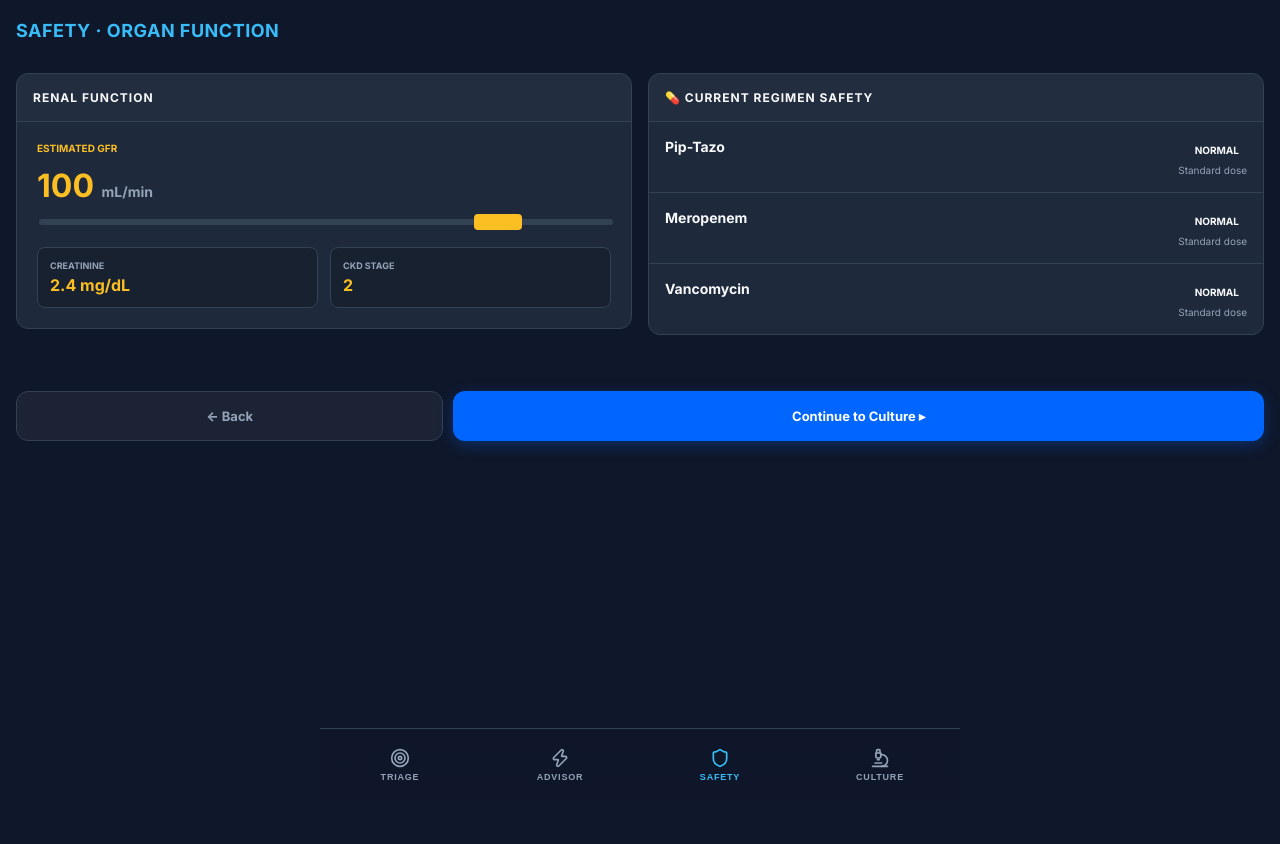
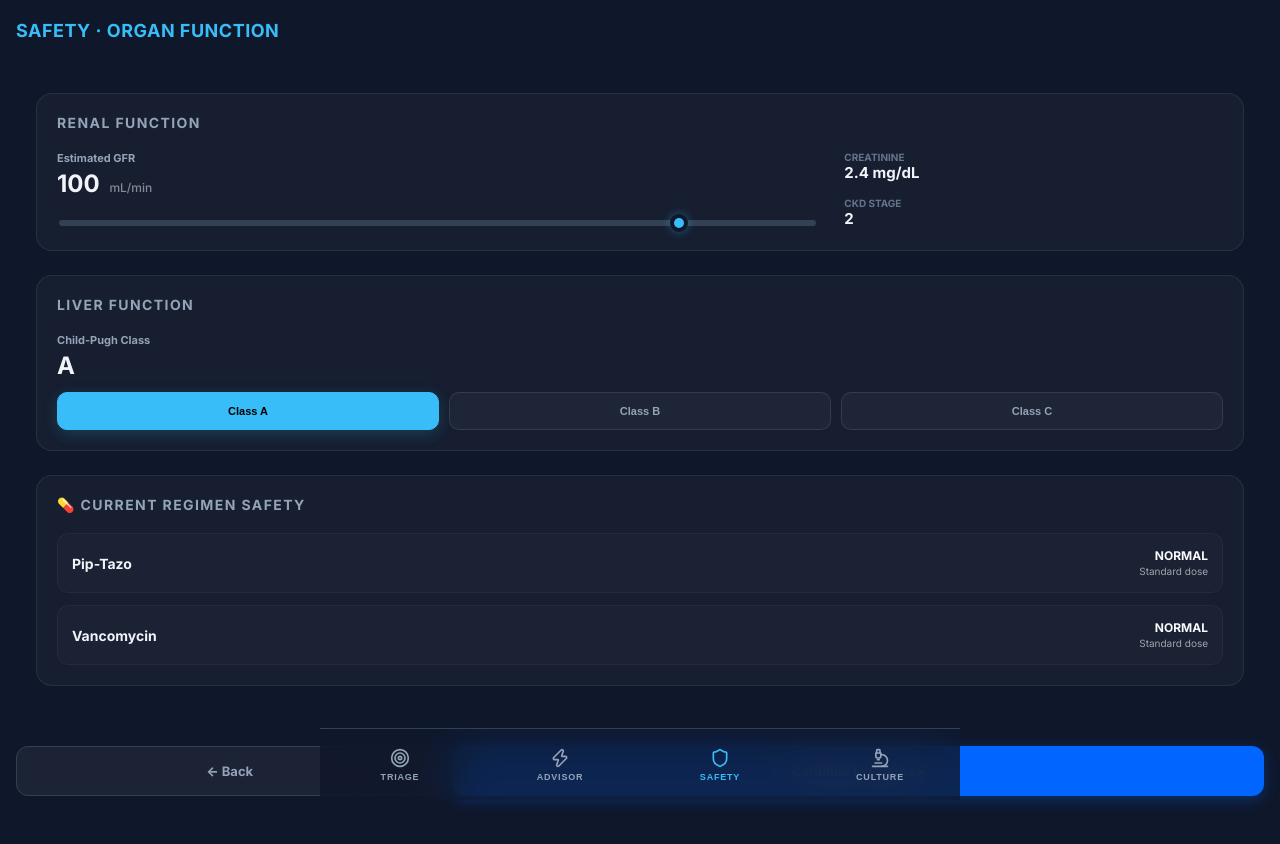
Before and after one commit to beandoc/antibiotic, a React (Vite) app: page / in a window 1280 px wide. Both pictures are taken after a click on the button "SAFETY". Shown: the top 844 px of the page. Before the commit the page ends 800 px from the top, so only its background shows below. Built offline with nearby package versions, Linux system fonts and the light colour scheme.

Commit message:
Comprehensive Audit Remediation: Fixed BUG-1 to BUG-5, consolidated navigation architecture, expanded clinical guidelines (ARCH-3), and finalized dual-organ safety (ARCH-4).

```diff
--- a/src/App.jsx
+++ b/src/App.jsx
@@ -2,13 +2,11 @@ import React, { useState, useMemo, useEffect } from 'react';
 import { Target, Zap, Microscope, Shield } from 'lucide-react';
 
 import { ANTIBIOTICS, ORGANISMS, SOURCES, RECOMMENDATIONS as RECS } from './data';
-import { getRegimenCoverage, getCoverage } from './utils/coverageEngine';
+import { getCoverage } from './utils/coverageEngine';
 
 import { SituationScreen } from './components/SituationScreen';
-import { RegimenScreen } from './components/RegimenScreen';
 import { CultureScreen } from './components/CultureScreen';
 import { SafetyScreen } from './screens/SafetyScreen';
-import { GapAnalysisSheet } from './components/GapAnalysisSheet';
 import { DrugPickerModal } from './components/DrugPickerModal';
 import { ScenarioAdvisor } from './components/ScenarioAdvisor';
 import { SummaryScreen } from './components/SummaryScreen';
@@ -24,10 +22,7 @@ function App() {
   const [selectedSourceId, setSelectedSourceId] = useState(null);
   const [riskModifiers, setRiskModifiers] = useState(new Set());
   const [manualAbx, setManualAbx] = useState(new Set());
-  const [activeRegimenIdx, setActiveRegimenIdx] = useState(0);
-  const [activeGapOrg, setActiveGapOrg] = useState(null);
   const [showDrugPicker, setShowDrugPicker] = useState(false);
-  // Temporary selection state for the drug picker (committed on confirm)
   const [pickerSelection, setPickerSelection] = useState(new Set());
   const [cultureSource, setCultureSource] = useState('blood');
   const [eGFR, setEGFR] = useState(100);
@@ -90,28 +85,14 @@ function App() {
 
   const availableRegimens = useMemo(() => {
     const id = selectedSourceId || 'all';
-    const isHighRisk = riskModifiers.has('ICU / Ventilated') || riskModifiers.has('Prev. ABX <90d');
     const recs = (RECS[id] || RECS['all']) || [];
-    return [...recs].sort((a, b) => isHighRisk ? b.tier - a.tier : a.tier - b.tier);
-  }, [selectedSourceId, riskModifiers]);
-
-  const currentSource = useMemo(() => {
-    return SOURCES.find(s => s.id === selectedSourceId) || { id: 'all', l: 'Undifferentiated', ico: '🌐' };
+    return recs;
   }, [selectedSourceId]);
 
   const manualRegimen = useMemo(() => {
     if (manualAbx.size === 0) return null;
     return { name: 'MANUAL BUILD', abx: Array.from(manualAbx), tier: 0, notes: 'User-specified antibiotic combination.' };
   }, [manualAbx]);
-
-  const relevantOrgs = useMemo(() => {
-    const id = selectedSourceId;
-    if (!id) {
-      // Undifferentiated scenario defaults to a broad Bacteremia/Sepsis baseline
-      return ORGANISMS.filter(o => (o.sources || []).includes('bact'));
-    }
-    return ORGANISMS.filter(o => (o.sources || []).includes(id));
-  }, [selectedSourceId]);
 
   const toggleManualAbx = (id) => {
     const next = new Set(manualAbx);
@@ -120,7 +101,6 @@ function App() {
   };
 
   const openDrugPicker = () => {
-    // Pre-populate picker with current manual selection
     setPickerSelection(new Set(manualAbx));
     setShowDrugPicker(true);
   };
@@ -136,7 +116,6 @@ function App() {
   const confirmDrugPicker = () => {
     setManualAbx(new Set(pickerSelection));
     setShowDrugPicker(false);
-    // Switch to advisor tab so the custom build results are immediate
     setActiveTab('advisor');
   };
 
@@ -162,53 +141,6 @@ function App() {
             }}
           />
         )}
-        {activeTab === 'regimen' && (
-          <RegimenScreen
-            source={currentSource}
-            recommendations={availableRegimens}
-            riskModifiers={riskModifiers}
-            activeSlide={activeRegimenIdx}
-            setSlide={setActiveRegimenIdx}
-            getCov={(abxIds) => getRegimenCoverage(abxIds, relevantOrgs)}
-            onOpenGap={(org) => setActiveGapOrg(org)}
-            onSelect={() => setActiveTab('safety')}
-            onManual={openDrugPicker}
-          />
-        )}
-        {activeTab === 'culture' && (
-          <CultureScreen
-            search={search} setSearch={setSearch}
-            activeSource={cultureSource} setSource={setCultureSource}
-            labRecords={labRecords} onAddRecord={(s, o) => setLabRecords(prev => ({...prev, [s]: o}))}
-            onRemoveRecord={(s) => {const n = {...labRecords}; delete n[s]; setLabRecords(n);}}
-            currentRegimen={manualAbx.size > 0 ? manualRegimen : availableRegimens[activeRegimenIdx]}
-            getCoverage={getCoverage}
-            onSkip={() => setActiveTab('safety')}
-            onFinish={() => setActiveTab('summary')}
-          />
-        )}
-        {activeTab === 'safety' && (
-          <SafetyScreen
-            eGFR={eGFR} setEGFR={setEGFR}
-            childPugh={childPugh} setChildPugh={setChildPugh}
-            currentRegimen={manualAbx.size > 0 ? manualRegimen : availableRegimens[activeRegimenIdx]}
-            onNext={(opts) => {
-              if (opts?.back) setActiveTab('advisor');
-              else setActiveTab('culture');
-            }}
-          />
-        )}
-        {activeTab === 'summary' && (
-          <SummaryScreen
-            patientId={patientId}
-            sourceId={selectedSourceId}
-            selectedAbxSet={manualAbx.size > 0 ? manualAbx : new Set(availableRegimens[activeRegimenIdx]?.abx || [])}
-            riskModifiers={riskModifiers}
-            eGFR={eGFR}
-            astOverrides={astOverrides}
-            onReset={resetAll}
-          />
-        )}
         {activeTab === 'advisor' && (
            <ScenarioAdvisor
               sourceId={selectedSourceId}
@@ -225,20 +157,45 @@ function App() {
               onOpenDrugPicker={openDrugPicker}
               onBack={() => setActiveTab('situation')}
               onNext={() => setActiveTab('safety')}
+              astOverrides={astOverrides}
+              setAstOverrides={setAstOverrides}
            />
         )}
+        {activeTab === 'safety' && (
+          <SafetyScreen
+            eGFR={eGFR} setEGFR={setEGFR}
+            childPugh={childPugh} setChildPugh={setChildPugh}
+            currentRegimen={manualRegimen || (manualAbx.size === 0 ? availableRegimens[0] : null)}
+            onNext={(opts) => {
+              if (opts?.back) setActiveTab('advisor');
+              else setActiveTab('culture');
+            }}
+          />
+        )}
+        {activeTab === 'culture' && (
+          <CultureScreen
+            search={search} setSearch={setSearch}
+            activeSource={cultureSource} setSource={setCultureSource}
+            labRecords={labRecords} onAddRecord={(s, o) => setLabRecords(prev => ({...prev, [s]: o}))}
+            onRemoveRecord={(s) => {const n = {...labRecords}; delete n[s]; setLabRecords(n);}}
+            currentRegimen={manualRegimen || availableRegimens[0]}
+            getCoverage={getCoverage}
+            onSkip={() => setActiveTab('safety')}
+            onFinish={() => setActiveTab('summary')}
+          />
+        )}
+        {activeTab === 'summary' && (
+          <SummaryScreen
+            patientId={patientId}
+            sourceId={selectedSourceId}
+            selectedAbxSet={manualAbx.size > 0 ? manualAbx : new Set(availableRegimens[0]?.abx || [])}
+            riskModifiers={riskModifiers}
+            eGFR={eGFR}
+            astOverrides={astOverrides}
+            onReset={resetAll}
+          />
+        )}
       </main>
-
-      {activeGapOrg && (
-        <GapAnalysisSheet
-          org={activeGapOrg}
-          onAdd={id => {
-            toggleManualAbx(id);
-            setActiveGapOrg(null);
-          }}
-          onClose={() => setActiveGapOrg(null)}
-        />
-      )}
 
       {showDrugPicker && (
         <DrugPickerModal
@@ -251,7 +208,7 @@ function App() {
 
       <nav className="bottom-instrument-nav">
         <button className={activeTab === 'situation' ? 'active' : ''} onClick={() => setActiveTab('situation')}><Target size={20} /><span>TRIAGE</span></button>
-        <button className={activeTab === 'advisor' || activeTab === 'regimen' ? 'active' : ''} onClick={() => setActiveTab('advisor')}><Zap size={20} /><span>ADVISOR</span></button>
+        <button className={activeTab === 'advisor' ? 'active' : ''} onClick={() => setActiveTab('advisor')}><Zap size={20} /><span>ADVISOR</span></button>
         <button className={activeTab === 'safety' ? 'active' : ''} onClick={() => setActiveTab('safety')}><Shield size={20} /><span>SAFETY</span></button>
         <button className={activeTab === 'culture' ? 'active' : ''} onClick={() => setActiveTab('culture')}><Microscope size={20} /><span>CULTURE</span></button>
       </nav>
--- a/src/components/CultureScreen.jsx
+++ b/src/components/CultureScreen.jsx
@@ -1,10 +1,11 @@
 import React from 'react';
 import { Microscope, Search, Plus, ShieldCheck } from 'lucide-react';
-import { SOURCES, ORGANISMS } from '../data';
+import { SOURCES, ORGANISMS, AF_ORGS } from '../data';
 import styles from './CultureScreen.module.css';
 
 export function CultureScreen({ search, setSearch, activeSource, setSource, labRecords, onAddRecord, onRemoveRecord, currentRegimen, getCoverage, onSkip, onFinish }) {
-  const filteredOrgs = search.length > 1 ? ORGANISMS.filter(o => o.name.toLowerCase().includes(search.toLowerCase())) : [];
+  const ALL_ORGS = [...ORGANISMS, ...AF_ORGS];
+  const filteredOrgs = search.length > 1 ? ALL_ORGS.filter(o => o.name.toLowerCase().includes(search.toLowerCase())) : [];
 
   return (
     <div className={`screen fade-in ${styles.cultureScreen}`}>
--- a/src/data/recommendations.js
+++ b/src/data/recommendations.js
@@ -2,53 +2,73 @@ export const RECS = {
   all: [
     {
       tier: 1, name: 'Broad-spectrum Sepsis',
-      abx: ["abx_11", "abx_16", "abx_71"], // Pip-Tazo + Meropenem + Vancomycin
-      notes: 'Reserve dual carbapenem for extreme MDR risk.',
-      miss: ['E. faecium (VRE)', 'E. coli (MBL)', 'Klebsiella (MBL)', 'S. maltophilia']
-    },
-    {
-      tier: 1, name: 'Community Sepsis Empiric',
       abx: ["abx_11", "abx_71"], // Pip-Tazo + Vancomycin
-      notes: 'Appropriate for most community-acquired sepsis. De-escalate on culture.',
-      miss: ['VRE', 'ESBL producers', 'MDR-GN']
+      notes: 'Initial choice for undifferentiated source in the medical ICU.',
+      miss: ['VRE', 'Klebsiella (MBL)', 'S. maltophilia']
     }
   ],
   cap: [
     {
       tier: 1, name: 'CAP Standard (IDSA/BTS)',
       abx: ["abx_36", "abx_61"], // Ceftriaxone + Azithromycin
-      notes: 'Covers S. pneumoniae, atypicals, H. influenzae. First-line hospitalised.',
-      miss: ['MRSA-CAP', 'P. aeruginosa (structural lung)']
-    },
-    {
-      tier: 1, name: 'CAP Monotherapy (FQ)',
-      abx: ["abx_23"], // Levofloxacin
-      notes: 'Covers pneumococcus + atypicals. Avoid if TB risk.',
+      notes: 'Covers S. pneumoniae, atypicals, H. influenzae.',
       miss: ['MRSA-CAP', 'P. aeruginosa']
     }
   ],
-  hap: [
+  bact: [
     {
-      tier: 1, name: 'HAP Standard (No MDR risk)',
-      abx: ["abx_11", "abx_38", "abx_71"], // Pip-Tazo + Cefepime + Vancomycin
-      notes: 'HAP within 5 days. Covers Pseudomonas, MRSA, Gram-negatives.',
-      miss: ['ESBL producers', 'KPC', 'S. maltophilia']
+      tier: 1, name: 'Bacteremia / Septicaemia (BS)',
+      abx: ["abx_11", "abx_71"], // Pip-Tazo + Vancomycin
+      notes: 'Empiric cover for GPC and GN species until culture returns.',
+      miss: ['ESBL producers', 'MDR-GN']
+    }
+  ],
+  mening: [
+    {
+      tier: 1, name: 'Community Bacterial Meningitis',
+      abx: ["abx_36", "abx_71"], // Ceftriaxone + Vancomycin
+      notes: 'Add Dexamethasone 0.15mg/kg before or with first dose.',
+      miss: ['Listeria (add Ampicillin if >50y)']
+    }
+  ],
+  endo: [
+    {
+      tier: 1, name: 'Native Valve Endocarditis (Empiric)',
+      abx: ["abx_1", "abx_71"], // Flucloxacillin + Vancomycin
+      notes: 'Standard empiric cover until TTE/TOE results return.',
+      miss: ['HACEK organisms', 'Culture-negative endo']
+    }
+  ],
+  osteo: [
+    {
+      tier: 1, name: 'Acute Osteomyelitis',
+      abx: ["abx_1", "abx_71"], // Flucloxacillin + Vancomycin
+      notes: 'Covers Staph aureus (MSSA/MRSA) and Streptococci.',
+      miss: ['Pseudomonas (in IVDU/diabetes)']
+    }
+  ],
+  iab: [
+    {
+      tier: 1, name: 'Intra-abdominal Sepsis',
+      abx: ["abx_11"], // Pip-Tazo monotherapy
+      notes: 'Standard coverage for surgical source. Add metronidazole if using Ceftriaxone.',
+      miss: ['Enterococci (VRE)']
     }
   ],
   uti_simple: [
     {
       tier: 1, name: 'Uncomplicated Cystitis',
-      abx: ["abx_85", "abx_84", "abx_87"], // Nitrofurantoin + TMP-SMX + Fosfomycin
-      notes: 'Nitrofurantoin 5d or TMP-SMX 3d. Avoid FQs for simple UTI.',
-      miss: ['Proteus (Nitro inactive)', 'ESBL (TMP-SMX usually inactive)']
+      abx: ["abx_85", "abx_87"], // Nitrofurantoin + Fosfomycin
+      notes: 'First-line for simple cystitis. Avoid if pyelonephritis suspected.',
+      miss: ['Proteus', 'ESBL']
     }
   ],
   uti_comp: [
     {
       tier: 1, name: 'Complicated UTI / Pyelo',
-      abx: ["abx_20", "abx_36"], // Cipro + Ceftriaxone
-      notes: 'For pyelonephritis/systemic illness. Step-down when stable.',
-      miss: ['ESBL (use carbapenem)', 'Enterococcus (use Amp)']
+      abx: ["abx_36", "abx_20"], // Ceftriaxone + Ciprofloxacin
+      notes: 'Step-down to oral ciprofloxacin when stable.',
+      miss: ['ESBL (use carbapenem)', 'Enterococcus']
     }
   ],
   ssti: [
@@ -57,6 +77,20 @@ export const RECS = {
       abx: ["abx_29"], // Cefazolin
       notes: 'Targets S. pyogenes and MSSA. Not for MRSA.',
       miss: ['MRSA', 'Pseudomonas']
+    },
+    {
+      tier: 2, name: 'Diabetic Foot / Necrotising',
+      abx: ["abx_11", "abx_71"], // Pip-Tazo + Vancomycin
+      notes: 'Broad empiric cover including MRSA and Pseudomonas.',
+      miss: ['ESBL', 'MDR-GN']
+    }
+  ],
+  sti: [
+    {
+      tier: 1, name: 'Syndromic STI Cover',
+      abx: ["abx_36", "abx_61"], // Ceftriaxone + Azithromycin
+      notes: 'Covers N. gonorrhoeae and C. trachomatis.',
+      miss: ['TV', 'Mycoplasma (MDR)']
     }
   ]
 };
--- a/src/screens/SafetyScreen.jsx
+++ b/src/screens/SafetyScreen.jsx
@@ -1,20 +1,19 @@
 import React from 'react';
 import { ShieldCheck, Target, AlertTriangle } from 'lucide-react';
-import { ANTIBIOTICS } from '../data';
+import { ANTIBIOTICS, ANTIFUNGALS } from '../data';
 import { getSafetyStatus } from '../utils/safetyEngine';
 import styles from './SafetyScreen.module.css';
 
 export function SafetyScreen({ eGFR, setEGFR, childPugh, setChildPugh, currentRegimen, onNext }) {
-  const drugs = currentRegimen?.abx?.map(id => ANTIBIOTICS.find(a => String(a.id) === String(id)) || { name: id }) || [];
+  const ALL_DRUGS = [...ANTIBIOTICS, ...ANTIFUNGALS];
+  const drugs = currentRegimen?.abx?.map(id => ALL_DRUGS.find(a => String(a.id) === String(id)) || { name: id }) || [];
   const creatinine = (2.4 * (100 / eGFR)).toFixed(1);
   const ckdStage = eGFR < 15 ? '5' : eGFR < 30 ? '4' : eGFR < 45 ? '3b' : eGFR < 60 ? '3a' : '2';
 
   return (
     <div className={`screen fade-in ${styles.safetyScreen}`}>
        <header className="screen-header mode-hdr">
-        <div>
-           <h1>SAFETY · ORGAN FUNCTION</h1>
-        </div>
+        <div><h1>SAFETY · ORGAN FUNCTION</h1></div>
       </header>
 
       <div className={styles.safetyGrid}>
@@ -34,10 +33,25 @@ export function SafetyScreen({ eGFR, setEGFR, childPugh, setChildPugh, currentRe
         </div>
 
         <div className={styles.safetySectionCard}>
+           <div className={styles.sCardHdr}>Liver function</div>
+           <div className={styles.renalControls} style={{marginTop: '10px'}}>
+              <div className={styles.rcMetric}>
+                 <div className={styles.rcLbl}>Child-Pugh Class</div>
+                 <div className={styles.rcVal}>{childPugh}</div>
+                 <div className={styles.cpToggles}>
+                    {['A', 'B', 'C'].map(c => (
+                       <button key={c} className={`${styles.cpBtn} ${childPugh === c ? styles.active : ''}`} onClick={() => setChildPugh(c)}>Class {c}</button>
+                    ))}
+                 </div>
+              </div>
+           </div>
+        </div>
+
+        <div className={styles.safetySectionCard}>
            <div className={styles.sCardHdr}>💊 Current regimen safety</div>
            <div className={styles.safetyList}>
               {drugs.map((a, i) => {
-                 const safety = getSafetyStatus(a, eGFR);
+                 const safety = getSafetyStatus(a, eGFR, childPugh);
                  return (
                    <div key={i} className={styles.safetyLineItem}>
                       <div className={styles.sName}>{a.name}</div>
@@ -48,19 +62,15 @@ export function SafetyScreen({ eGFR, setEGFR, childPugh, setChildPugh, currentRe
                    </div>
                  );
               })}
+              {drugs.length === 0 && <div className={styles.sEmpty}>No medications selected for safety screen</div>}
            </div>
         </div>
       </div>
 
       <div className="regimen-footer-actions" style={{ gap: '10px', marginTop: '40px' }}>
-         <button className="f-btn ghost" onClick={() => onNext({ back: true })} style={{ flex: 1 }}>
-            ← Back
-         </button>
-         <button className="f-btn blue" onClick={onNext} style={{ flex: 2 }}>
-            Continue to Culture ▸
-         </button>
+         <button className="f-btn ghost" onClick={() => onNext({ back: true })} style={{ flex: 1 }}>← Back</button>
+         <button className="f-btn blue" onClick={onNext} style={{ flex: 2 }}>Continue to Culture ▸</button>
       </div>
-
     </div>
   );
 }
--- a/src/screens/SafetyScreen.module.css
+++ b/src/screens/SafetyScreen.module.css
@@ -1,159 +1,47 @@
-.safetyScreen {
-  padding-bottom: 40px;
+.safetyScreen { padding: 0 0 80px; }
+.safetyGrid { display: flex; flex-direction: column; gap: 24px; padding: 20px; }
+.safetySectionCard {
+  background: rgba(255,255,255,0.03); border: 1px solid rgba(255,255,255,0.08);
+  border-radius: 16px; padding: 20px;
+}
+.sCardHdr { font-size: 14px; font-weight: 800; color: #94a3b8; text-transform: uppercase; letter-spacing: 0.1em; margin-bottom: 20px; }
+
+.renalControls { display: flex; align-items: flex-start; gap: 30px; }
+.rcMetric { flex: 2; }
+.rcLbl { font-size: 11px; font-weight: 700; color: #94a3b8; margin-bottom: 4px; }
+.rcVal { font-size: 24px; font-weight: 800; color: #f1f5f9; margin-bottom: 12px; }
+.rcVal span { font-size: 12px; font-weight: 500; opacity: 0.5; margin-left: 4px; }
+.rcMetric input { width: 100%; height: 6px; -webkit-appearance: none; background: #334155; border-radius: 10px; cursor: pointer; }
+.rcMetric input::-webkit-slider-thumb { -webkit-appearance: none; height: 18px; width: 18px; border-radius: 50%; background: #38bdf8; border: 4px solid #0f172a; box-shadow: 0 0 10px rgba(56,189,248,0.4); }
+
+.rcSide { flex: 1; display: flex; flex-direction: column; gap: 15px; }
+.sStat { display: flex; flex-direction: column; }
+.sStat label { font-size: 10px; color: #64748b; font-weight: 700; text-transform: uppercase; }
+.sStat span { font-size: 15px; font-weight: 700; color: #f1f5f9; }
+
+.cpToggles { display: flex; gap: 10px; margin-top: 5px; }
+.cpBtn {
+  flex: 1; padding: 12px; background: rgba(255,255,255,0.03); border: 1px solid rgba(255,255,255,0.1);
+  color: #94a3b8; font-size: 11px; font-weight: 700; border-radius: 10px; cursor: pointer; transition: all 0.2s;
+}
+.cpBtn:hover { background: rgba(255,255,255,0.05); }
+.cpBtn.active {
+  background: #38bdf8; border-color: #38bdf8; color: #000;
+  box-shadow: 0 4px 15px rgba(56, 189, 248, 0.2);
 }
 
-.safetyGrid {
-  display: flex;
-  flex-direction: column;
-  gap: 16px;
+.safetyList { display: flex; flex-direction: column; gap: 12px; margin-top: 10px; }
+.safetyLineItem {
+  display: flex; justify-content: space-between; align-items: center;
+  padding: 14px; background: rgba(255,255,255,0.02); border-radius: 12px; border: 1px solid rgba(255,255,255,0.04);
 }
+.sName { font-weight: 700; color: #f1f5f9; font-size: 14px; }
+.sBadgeStack { text-align: right; min-width: 150px; }
+.sMainTag { font-size: 12px; font-weight: 900; }
+.sSubNote { font-size: 10px; opacity: 0.6; margin-top: 2px; line-height: 1.3; }
 
-.safetySectionCard {
-  background: var(--panel);
-  border: 1px solid var(--border);
-  border-radius: 12px;
-  margin-bottom: 16px;
-  overflow: hidden;
-}
+.sEmpty { font-size: 12px; opacity: 0.5; font-style: italic; text-align: center; padding: 30px 0; border: 1px dashed rgba(255,255,255,0.05); border-radius: 12px; }
 
-.sCardHdr {
-  background: rgba(255, 255, 255, 0.02);
-  padding: 16px;
-  font-size: 12px;
-  font-weight: 800;
-  border-bottom: 1px solid var(--border);
-  text-transform: uppercase;
-  letter-spacing: 1px;
-}
-
-.renalControls {
-  padding: 20px;
-  display: flex;
-  flex-direction: column;
-  gap: 20px;
-}
-
-.rcMetric {
-  display: flex;
-  flex-direction: column;
-  gap: 12px;
-}
-
-.rcLbl {
-  font-size: 10px;
-  font-weight: 800;
-  color: var(--warning);
-  text-transform: uppercase;
-}
-
-.rcVal {
-  font-size: 32px;
-  font-weight: 800;
-  color: var(--warning);
-}
-
-.rcVal span {
-  font-size: 14px;
-  color: var(--text-muted);
-}
-
-.renalControls input[type="range"] {
-  width: 100%;
-  -webkit-appearance: none;
-  appearance: none;
-  height: 6px;
-  background: var(--border);
-  border-radius: 3px;
-  outline: none;
-}
-
-.renalControls input[type="range"]::-webkit-slider-thumb {
-  -webkit-appearance: none;
-  appearance: none;
-  width: 48px;
-  height: 16px;
-  background: var(--warning);
-  border-radius: 4px;
-}
-
-.rcSide {
-  display: grid;
-  grid-template-columns: 1fr 1fr;
-  gap: 12px;
-}
-
-.sStat {
-  background: rgba(0,0,0,0.2);
-  padding: 12px;
-  border-radius: 8px;
-  border: 1px solid var(--border);
-}
-
-.sStat label {
-  display: block;
-  font-size: 9px;
-  color: var(--text-muted);
-  margin-bottom: 4px;
-  font-weight: 800;
-  text-transform: uppercase;
-}
-
-.sStat span {
-  font-size: 16px;
-  font-weight: 800;
-  color: var(--warning);
-}
-
-.safetyList {
-  display: flex;
-  flex-direction: column;
-}
-
-.safetyLineItem {
-  display: flex;
-  justify-content: space-between;
-  align-items: flex-start;
-  padding: 16px;
-  border-bottom: 1px solid var(--border);
-}
-
-.safetyLineItem:last-child {
-  border-bottom: none;
-}
-
-.sName {
-  font-size: 14px;
-  font-weight: 800;
-}
-
-.sBadgeStack {
-  text-align: right;
-  min-width: 140px;
-}
-
-.sMainTag {
-  font-size: 10px;
-  font-weight: 800;
-  padding: 4px 8px;
-  border-radius: 4px;
-  display: inline-block;
-  margin-bottom: 4px;
-}
-
-:global(.success) .sMainTag { background: var(--success-dim); color: var(--success); }
-:global(.warning) .sMainTag { background: var(--warning-dim); color: var(--warning); }
-:global(.danger) .sMainTag { background: var(--danger-dim); color: var(--danger); }
-
-.sSubNote {
-  font-size: 10px;
-  color: var(--text-muted);
-  display: block;
-}
-
-@media (min-width: 768px) {
-  .safetyGrid {
-    display: grid;
-    grid-template-columns: 1fr 1fr;
-    align-items: start;
-  }
-}
+.success .sMainTag { color: #4ade80; }
+.warning .sMainTag { color: #fbbf24; }
+.danger .sMainTag { color: #f87171; }
--- a/src/utils/coverageEngine.js
+++ b/src/utils/coverageEngine.js
@@ -12,7 +12,7 @@ export const getCoverage = (targetOrgId, abxIds) => {
 };
 
 export const getRegimenCoverage = (abxIds, relevantOrgs) => {
-  if (!abxIds || abxIds.length === 0) return { total: 0, gaps: [] };
+  if (!abxIds || abxIds.length === 0 || !relevantOrgs || relevantOrgs.length === 0) return { total: 0, gaps: [] };
   const scores = relevantOrgs.map(o => ({ o, s: getCoverage(o.id, abxIds) }));
   const covCount = scores.filter(x => x.s >= 2).length;
   const gaps = scores.filter(x => x.s === 0).map(x => x.o);
--- a/src/utils/safetyEngine.js
+++ b/src/utils/safetyEngine.js
@@ -1,21 +1,32 @@
 /**
- * DATA-DRIVEN CLINICAL SAFETY ENGINE (v10.0)
- * Parses renal adjustment rules from the ANTIBIOTICS matrix.
+ * DATA-DRIVEN CLINICAL SAFETY ENGINE (v11.0)
+ * Parses renal (eGFR) and hepatic (Child-Pugh) adjustment rules.
  */
-export function getSafetyStatus(abx, egfr) {
-  if (!abx || !abx.renal) {
-    return { type: 'neutral', label: 'NORMAL', note: 'Standard dose' };
+export function getSafetyStatus(abx, egfr, childPugh = 'A') {
+  if (!abx) return { type: 'neutral', label: 'NORMAL', note: 'Standard dose' };
+
+  // 1. Check Hepatic Safety (Priority if defined)
+  if (abx.hepatic) {
+    const cpRule = abx.hepatic.find(r => r.class === childPugh);
+    if (cpRule && cpRule.dose !== 'Standard') {
+      return {
+        type: cpRule.type || 'warning',
+        label: cpRule.dose.toUpperCase(),
+        note: `Hepatic (Child-Pugh ${childPugh}) → ${cpRule.note || 'Adjust'}`
+      };
+    }
   }
 
-  // Find the matching renal rule based on current eGFR
-  const rule = abx.renal.find(r => egfr >= r.egfr_min && egfr <= r.egfr_max);
-
-  if (rule) {
-    return {
-      type: rule.type || 'warning',
-      label: (rule.dose === 'Standard' ? 'SAFE / NORMAL' : rule.dose).toUpperCase(),
-      note: rule.dose === 'Standard' ? 'No adjustment req.' : `→ ${rule.dose}`
-    };
+  // 2. Check Renal Safety
+  if (abx.renal) {
+    const renalRule = abx.renal.find(r => egfr >= r.egfr_min && egfr <= r.egfr_max);
+    if (renalRule && renalRule.dose !== 'Standard') {
+      return {
+        type: renalRule.type || 'warning',
+        label: renalRule.dose.toUpperCase(),
+        note: `Renal (eGFR ${egfr}) → ${renalRule.dose}`
+      };
+    }
   }
 
   return { type: 'neutral', label: 'NORMAL', note: 'Standard dose' };
```
